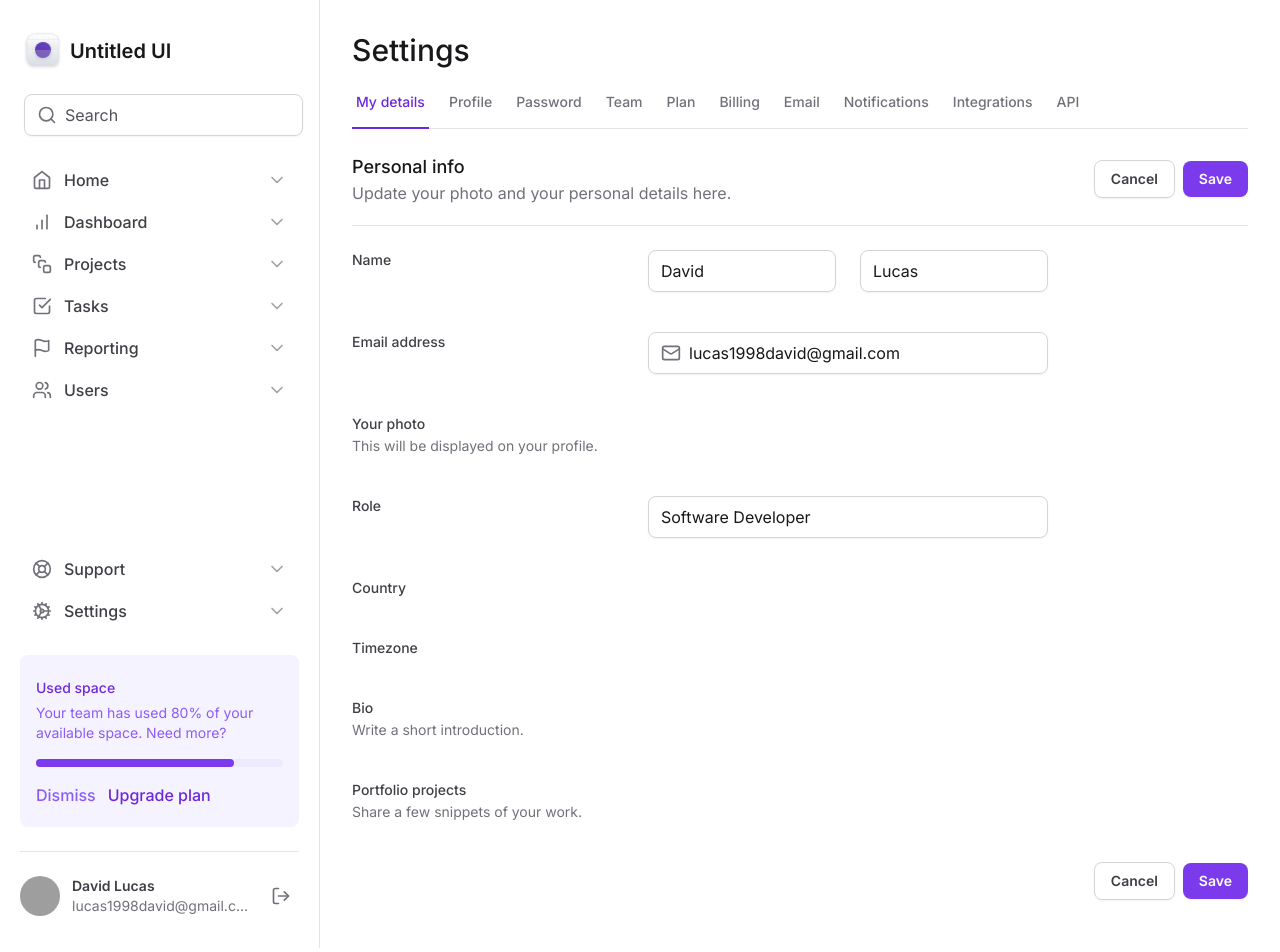
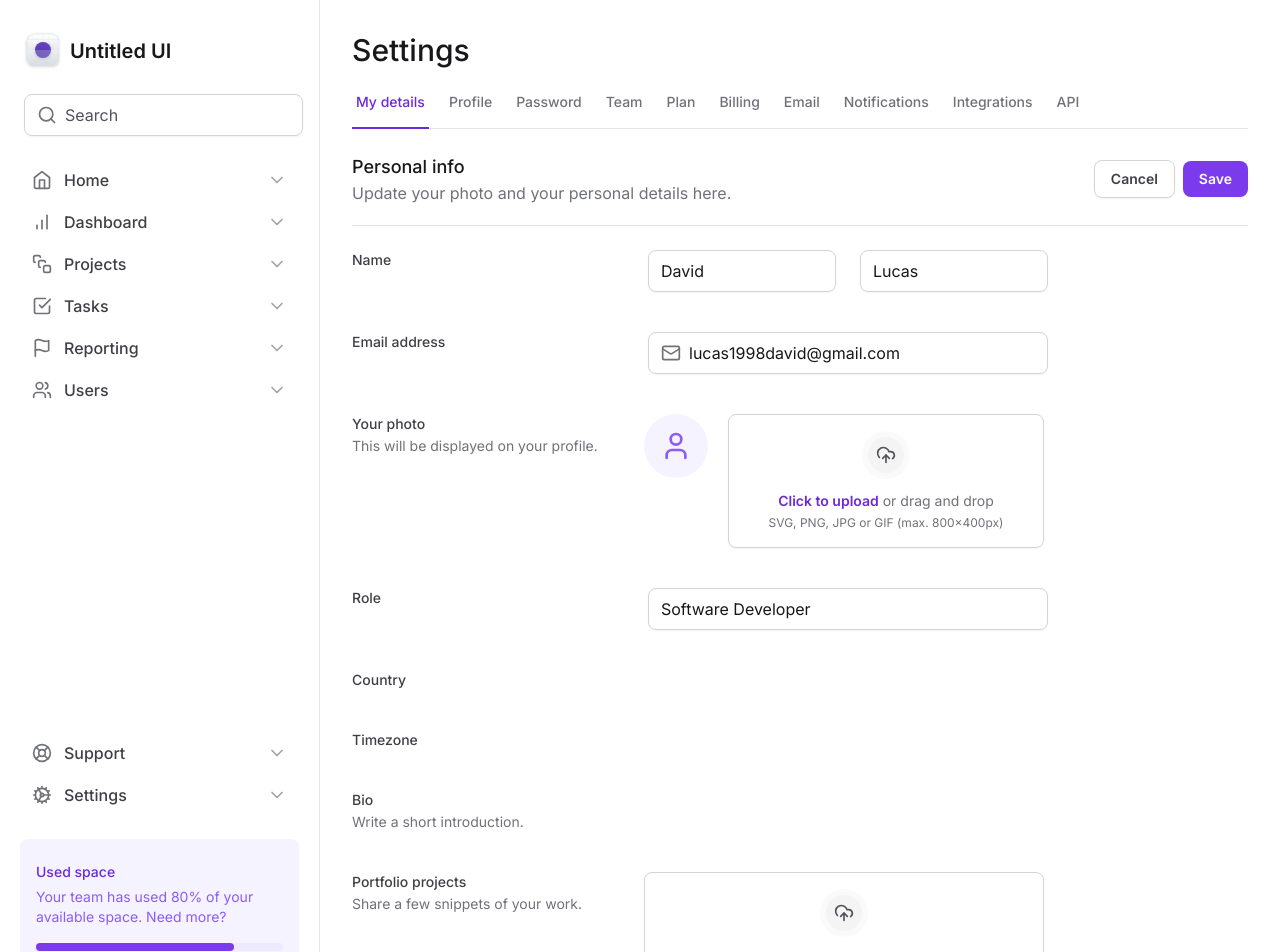
Before and after one commit to thereallucas98/tailwind-dashboard, a Next.js app: page / in a window 1280 px wide. Shown: the top 952 px of the page. Built offline with nearby package versions, Linux system fonts and the light colour scheme; grey boxes are pictures that could not be loaded.

Commit message:
initial fileinput component

```diff
--- a/prettier.config.cjs
+++ b/prettier.config.cjs
@@ -1,6 +1,3 @@
-/** @type {import("prettier").Options} */
 module.exports = {
-  semi: false,
-  singleQuote: true,
-  plugins: ['prettier-plugin-tailwindcss'],
+  plugins: [require('prettier-plugin-tailwindcss')],
 }
--- a/src/app/page.tsx
+++ b/src/app/page.tsx
@@ -1,6 +1,8 @@
+import { Mail } from 'lucide-react'
+
+import * as FileInput from '@/components/Form/FileInput'
 import * as Input from '@/components/Input'
 import { SettingsTabs } from '@/components/SettingsTabs'
-import { Mail } from 'lucide-react'
 
 export default function Home() {
   return (
@@ -75,7 +77,7 @@
 
           <div className="grid-cols-form grid gap-3 pt-5">
             <label
-              htmlFor="email"
+              htmlFor="photo"
               className="text-sm font-medium text-zinc-700"
             >
               Your photo
@@ -83,7 +85,11 @@
                 This will be displayed on your profile.
               </span>
             </label>
-            <div />
+            <FileInput.Root className="flex items-start gap-5">
+              <FileInput.ImagePreview />
+              <FileInput.Trigger />
+              <FileInput.Control />
+            </FileInput.Root>
           </div>
 
           <div className="grid-cols-form grid gap-3 pt-5">
@@ -135,6 +141,10 @@
                 Share a few snippets of your work.
               </span>
             </label>
+            <FileInput.Root>
+              <FileInput.Trigger />
+              <FileInput.Control multiple />
+            </FileInput.Root>
             <div />
           </div>
 
--- /dev/null
+++ b/src/components/Form/FileInput/Control.tsx
@@ -0,0 +1,7 @@
+import { ComponentProps } from 'react'
+
+export type ControlProps = ComponentProps<'input'>
+
+export function Control(props: ControlProps) {
+  return <input type="file" className="sr-only" id="photo" {...props} />
+}
--- /dev/null
+++ b/src/components/Form/FileInput/ImagePreview.tsx
@@ -0,0 +1,9 @@
+import { User } from 'lucide-react'
+
+export function ImagePreview() {
+  return (
+    <div className="flex h-16 w-16 items-center justify-center rounded-full bg-violet-50">
+      <User className="h-8 w-8 text-violet-500" />
+    </div>
+  )
+}
--- /dev/null
+++ b/src/components/Form/FileInput/Root.tsx
@@ -0,0 +1,7 @@
+import { ComponentProps } from 'react'
+
+type RootProps = ComponentProps<'div'>
+
+export function Root(props: RootProps) {
+  return <div {...props} />
+}
--- /dev/null
+++ b/src/components/Form/FileInput/Trigger.tsx
@@ -0,0 +1,22 @@
+import { UploadCloud } from 'lucide-react'
+
+export function Trigger() {
+  return (
+    <label
+      htmlFor="photo"
+      className="hover:bg-violet-25 group flex flex-1 cursor-pointer flex-col items-center gap-3 rounded-lg border border-zinc-300 px-6 py-4 text-center text-zinc-500 shadow-sm hover:border-violet-200 hover:text-violet-500"
+    >
+      <div className="border-6 rounded-full border-zinc-50 bg-zinc-100 p-2 group-hover:border-violet-50 group-hover:bg-violet-100">
+        <UploadCloud className="h-5 w-5 text-zinc-600 group-hover:text-violet-600" />
+      </div>
+
+      <div className="flex flex-col items-center gap-1">
+        <span className="text-sm">
+          <span className="font-semibold text-violet-700">Click to upload</span>{' '}
+          or drag and drop
+        </span>
+        <span className="text-xs">SVG, PNG, JPG or GIF (max. 800x400px)</span>
+      </div>
+    </label>
+  )
+}
--- /dev/null
+++ b/src/components/Form/FileInput/index.tsx
@@ -0,0 +1,6 @@
+import { Control } from './Control'
+import { ImagePreview } from './ImagePreview'
+import { Root } from './Root'
+import { Trigger } from './Trigger'
+
+export { Control, ImagePreview, Root, Trigger }
--- a/tailwind.config.ts
+++ b/tailwind.config.ts
@@ -9,6 +9,15 @@
         profile: 'max-content 1fr max-content',
         form: 'minmax(7.5rem, 17.5rem) minmax(25rem, 1fr) minmax(0, 15rem)',
       },
+      borderWidth: {
+        6: '6px',
+      },
+
+      colors: {
+        violet: {
+          25: '#fcfaff',
+        },
+      },
       maxWidth: {
         app: '700px',
       },
```
